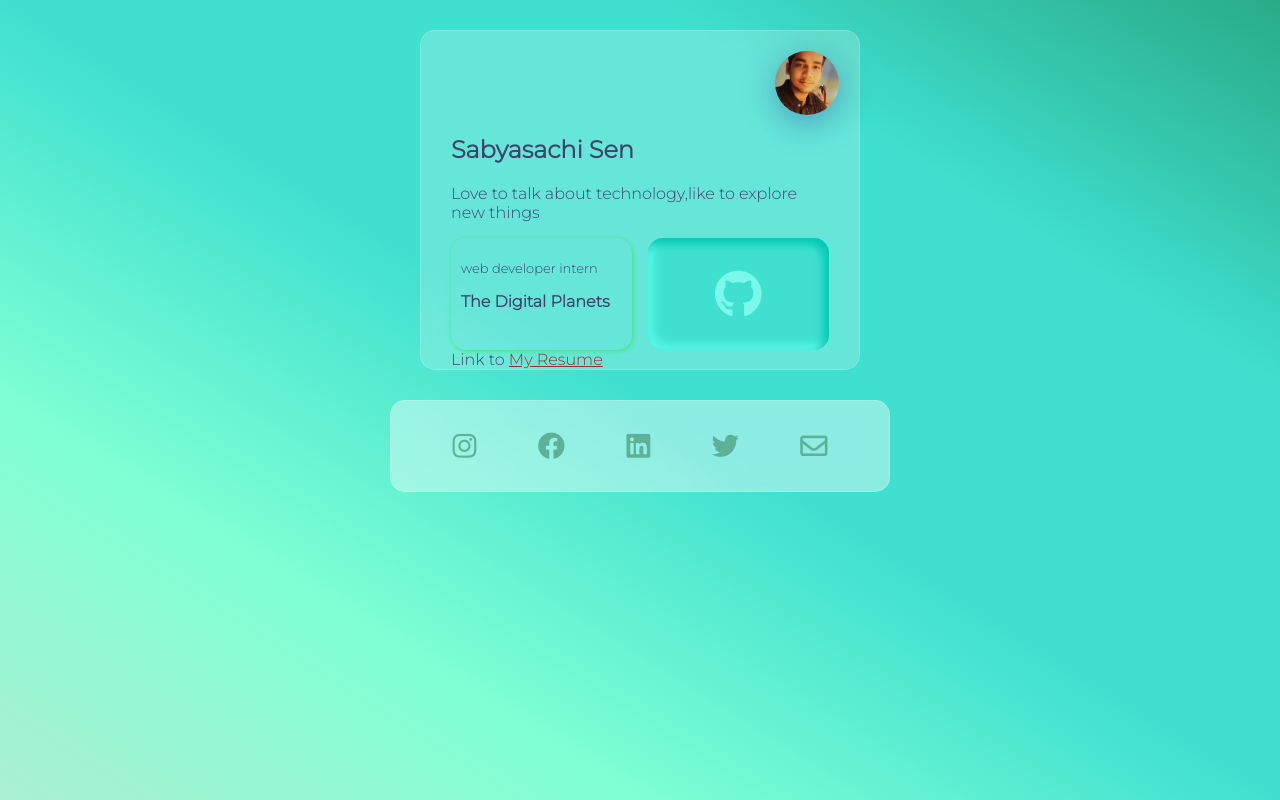
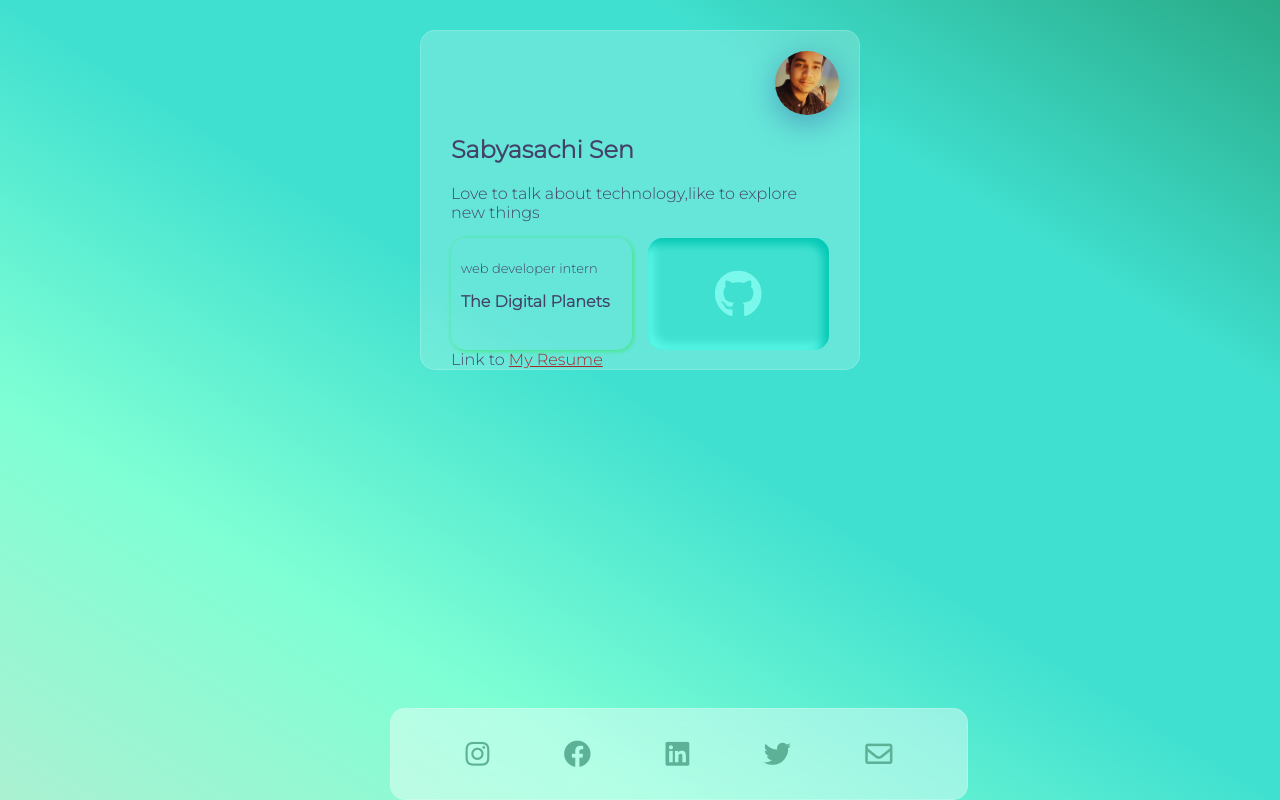
Before and after one commit to sabyasachi237/myprofile, a plain HTML site: page index.html in a window 1280 px wide. Drawn offline with Linux system fonts and the light colour scheme.

Commit message:
footer adjustment

```diff
--- a/styles.css
+++ b/styles.css
@@ -59,7 +59,10 @@ body {
     color: #5cb196;
     font-size: 1.7rem;
     padding: 20px 0;
-  }
+    position:absolute;
+    bottom:0;
+    width: 45%;
+}
 
   .fab:hover, .far:hover{
     color: #434269;
```
